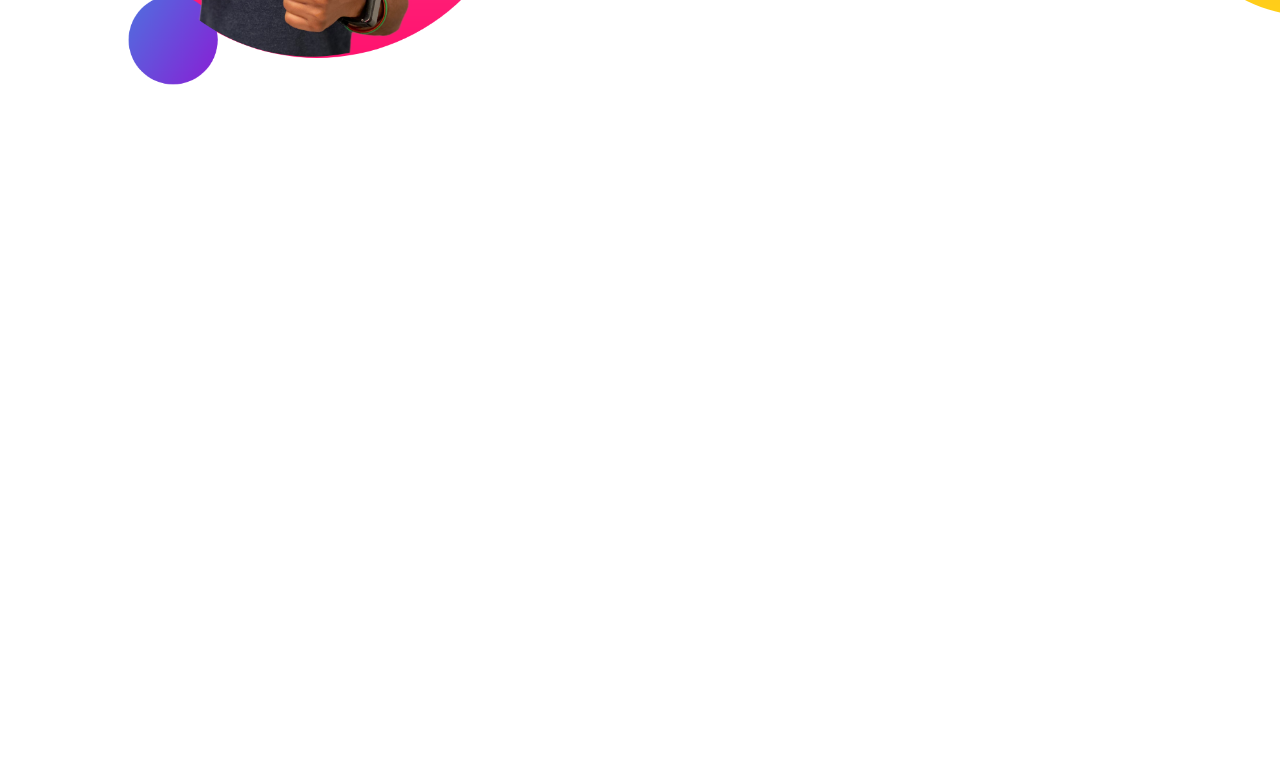
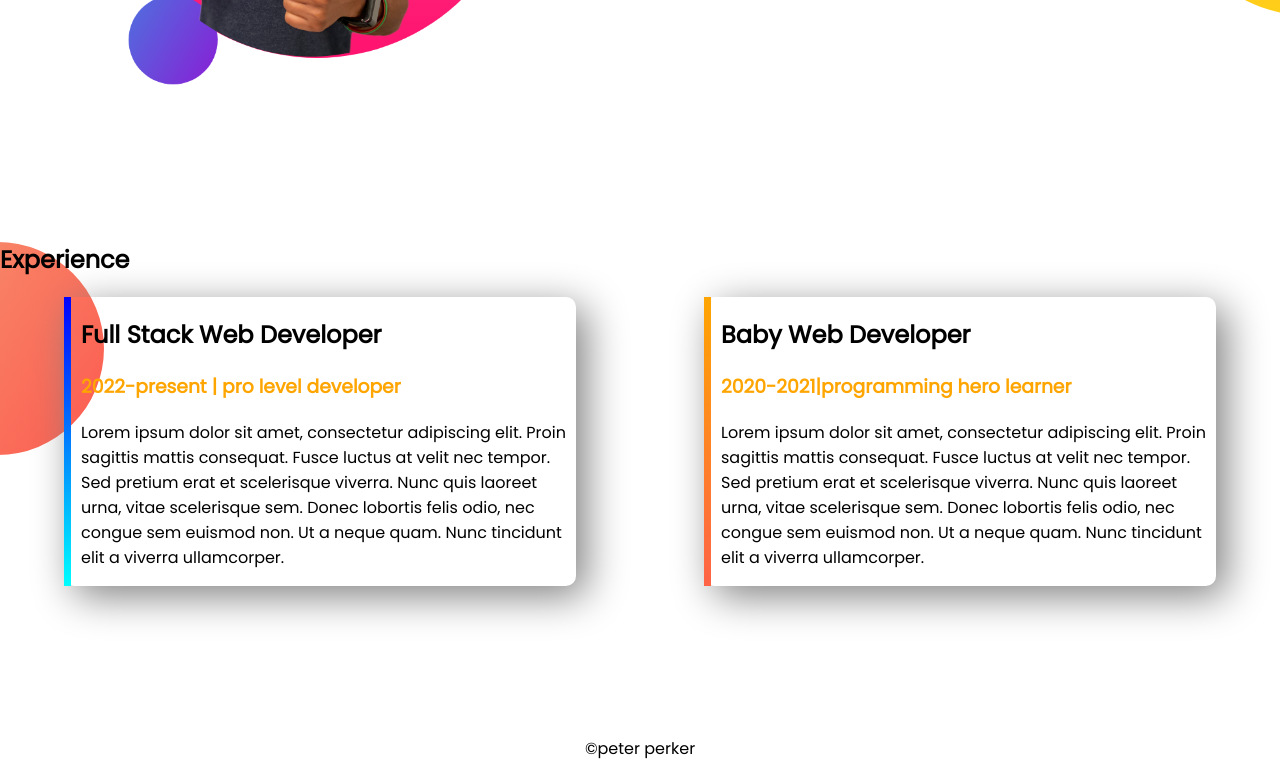
Before and after one commit to Harisur-Sojol/my-portfolio, a plain HTML site: page index.html in a window 1280 px wide. Shown: the part 972-1749 px from the top of the page. Before the commit the page ends 1214 px from the top, so only its background shows below. Drawn offline with Linux system fonts and the light colour scheme.

Commit message:
experience-added

```diff
--- a/index.html
+++ b/index.html
@@ -12,7 +12,7 @@
     <link rel="stylesheet" href="style.css">
 </head>
 <body>
-<section class="top-banner">
+<section class="top-banner flexible-container">
     <div class="sojol">
          <h1>Welcome To</h1>
          <h1><span class="orange-color">Harisur Rahman</span> World!!!</h1>
@@ -24,7 +24,7 @@
         <img src="images/jhankar.png" alt="">
     </div>
 </section>
-<section class="dream-big">
+<section class="dream-big flexible-container">
 
     <div class="sojol">
         <img src="images/jhankar2.png" alt="">
@@ -34,11 +34,26 @@
         <h2 class="color"> Become  a web developer</h2>
         <p>Lorem ipsum dolor sit amet, consectetur adipiscing elit. Proin ultrices lacus sed justo fringilla congue. Donec sapien lacus, laoreet eget volutpat et, rutrum rhoncus enim. Fusce a tincidunt eros, id iaculis dolor. Quisque ut finibus mauris, posuere mollis est. Sed at rhoncus tortor. Donec laoreet, magna eget ullamcorper mattis, arcu tortor suscipit nibh, ut pellentesque eros est id odio. Pellentesque habitant morbi tristique senectus et netus et malesuada fames ac turpis egestas.</p>
         <a class="link-button" target="_blank" href="https://www.facebook.com/profile.php?id=100008653216381">Hire Me</a>
-
     </div>
-
 </section>
-
+<section class="experience-area">
+    <h1>Experience</h1>
+    <div class="flexible-container">
+        <div id="web-dev-experience" class="experience-item">
+            <h1>Full Stack Web Developer</h1>
+            <h3 class="orange-color">2022-present | pro level developer</h3>
+            <p>Lorem ipsum dolor sit amet, consectetur adipiscing elit. Proin sagittis mattis consequat. Fusce luctus at velit nec tempor. Sed pretium erat et scelerisque viverra. Nunc quis laoreet urna, vitae scelerisque sem. Donec lobortis felis odio, nec congue sem euismod non. Ut a neque quam. Nunc tincidunt elit a viverra ullamcorper.</p>
+        </div>
+        <div id="baby-web-developer" class="experience-item">
+            <h1>Baby Web Developer</h1>
+            <h3 class="orange-color">2020-2021|programming hero learner</h3>
+            <p>Lorem ipsum dolor sit amet, consectetur adipiscing elit. Proin sagittis mattis consequat. Fusce luctus at velit nec tempor. Sed pretium erat et scelerisque viverra. Nunc quis laoreet urna, vitae scelerisque sem. Donec lobortis felis odio, nec congue sem euismod non. Ut a neque quam. Nunc tincidunt elit a viverra ullamcorper.</p>
+        </div>
+    </div>
+</section>
+<p class="copyright">
+&copy;peter perker
+</p>
 
 
 
--- a/style.css
+++ b/style.css
@@ -5,13 +5,14 @@ body{
 .orange-color{
     color: orange;
 }
-section{
+.flexible-container{
     display: flex;
     margin-bottom: 150px;
 }
 .sojol{
     width: 50%;
     padding-left: 5%;
+
 }
 .sojol img{
     width: 80%;
@@ -37,3 +38,29 @@ section{
     background-repeat: no-repeat;
     background-position: right;
 }
+.experience-item{
+    box-shadow: 10px 10px 40px gray;
+    width: 40%;
+    margin-left: 5%;
+    margin-right: 5%;
+    padding-left: 10px;
+    border-radius: 10px;
+
+}
+.experience-area{
+    background-image: url(images/exp-bg.png);
+    background-repeat: no-repeat;
+}
+#web-dev-experience{
+    border-left: 7px solid;
+    border-image: linear-gradient(blue,cyan);
+    border-image-slice: 1;
+}
+#baby-web-developer{
+    border-left: 7px solid;
+    border-image: linear-gradient(orange,tomato);
+    border-image-slice: 1;
+}
+.copyright{
+    text-align: center;
+}
```
